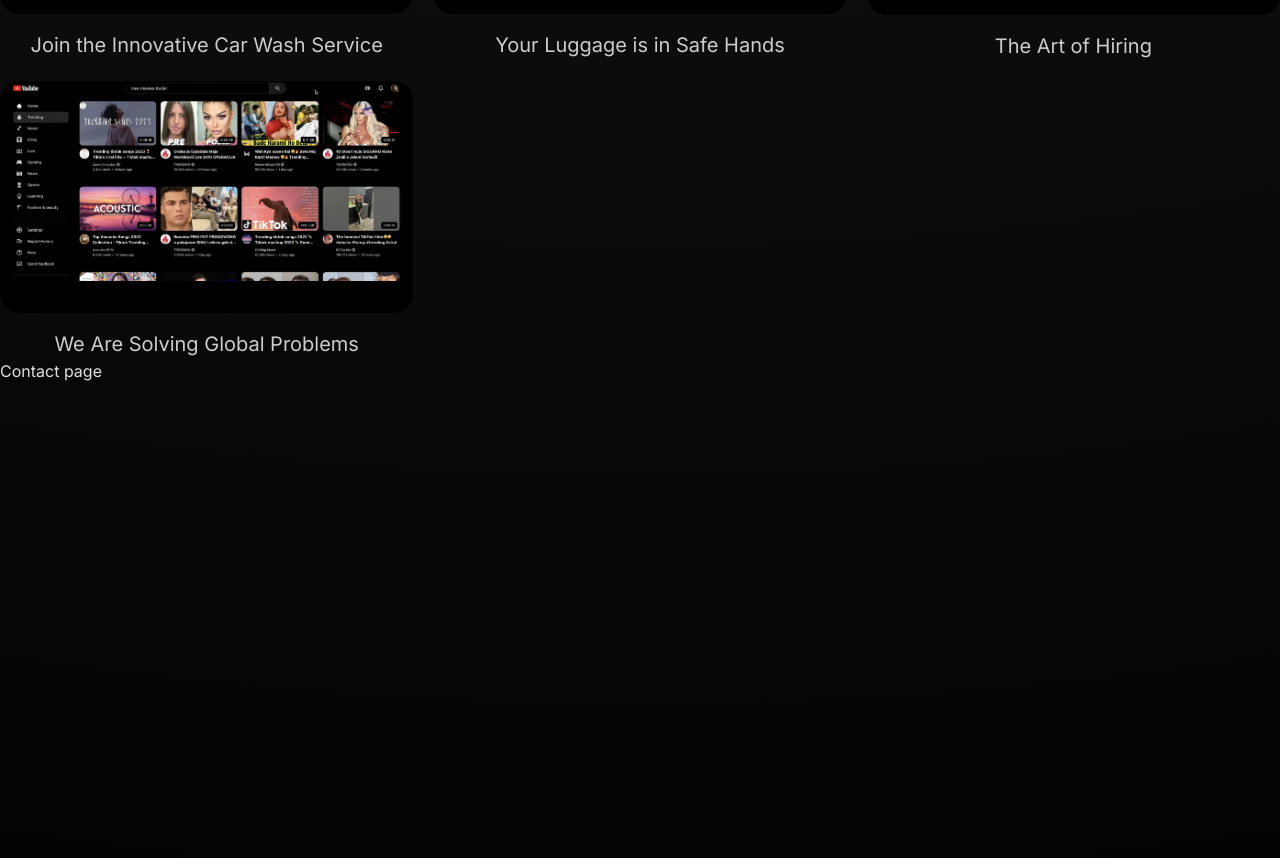
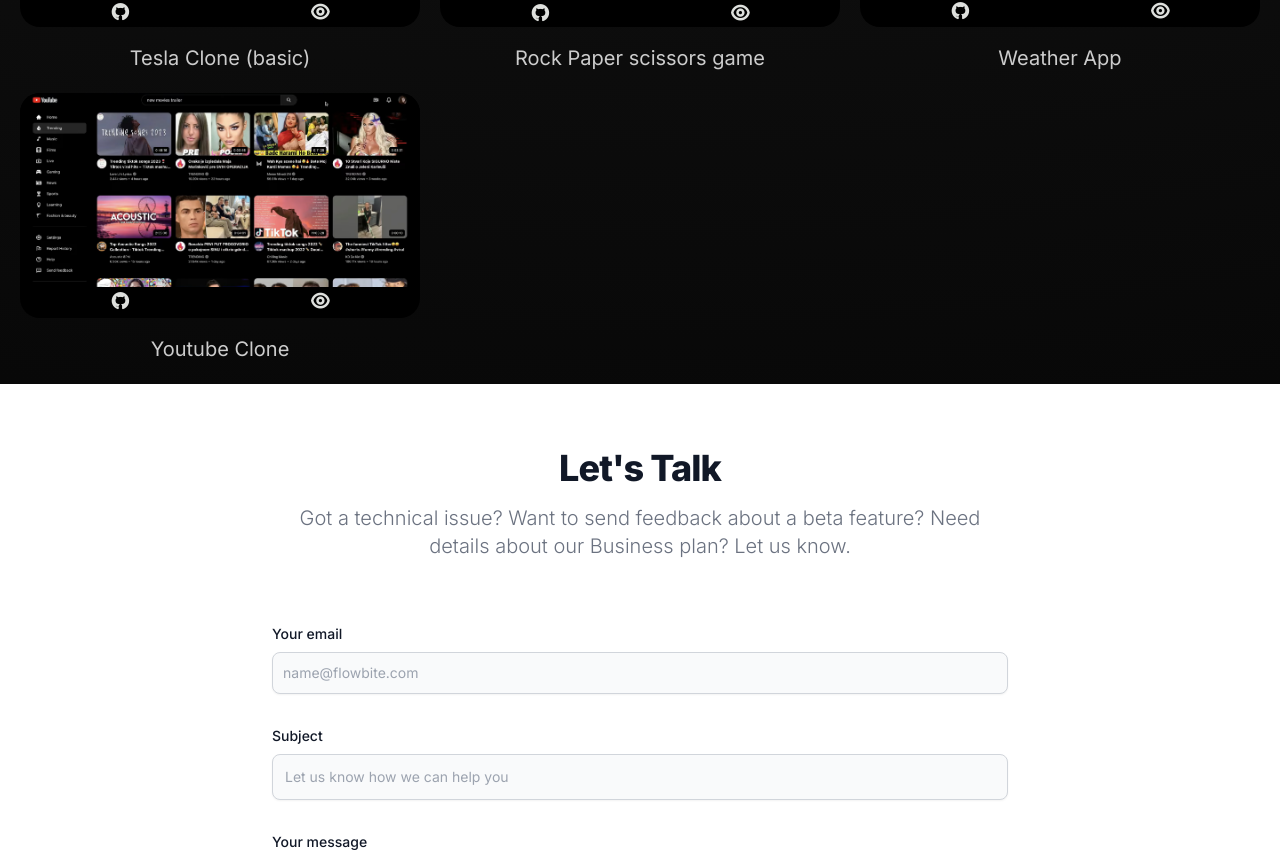
Before and after one commit to Mohit76655/Portfolio-Next, a Next.js app: page / in a window 1280 px wide. Shown: the part 2339-3197 px from the top of the page. Built offline with nearby package versions, Linux system fonts and the light colour scheme.

Commit message:
Project Section bug fix

```diff
--- a/src/app/contact/page.jsx
+++ b/src/app/contact/page.jsx
@@ -1,7 +1,71 @@
 import React from "react";
 
 const Contact = () => {
-  return <div className=" min-h-screen">Contact page</div>;
+  return (
+    <section class="bg-white dark:bg-transparent">
+      <div class="py-8 lg:py-16 px-4 mx-auto max-w-screen-md">
+        <h2 class="mb-4 text-4xl tracking-tight font-extrabold text-center text-gray-900 dark:text-white">
+          Let's Talk
+        </h2>
+        <p class="mb-8 lg:mb-16 font-light text-center text-gray-500 dark:text-gray-400 sm:text-xl">
+          Got a technical issue? Want to send feedback about a beta feature?
+          Need details about our Business plan? Let us know.
+        </p>
+        <form action="#" class="space-y-8">
+          <div>
+            <label
+              for="email"
+              class="block mb-2 text-sm font-medium text-gray-900 dark:text-gray-300"
+            >
+              Your email
+            </label>
+            <input
+              type="email"
+              id="email"
+              class="shadow-sm bg-gray-50 border border-gray-300 text-gray-900 text-sm rounded-lg focus:ring-primary-500 focus:border-primary-500 block w-full p-2.5 dark:bg-gray-700 dark:border-gray-600 dark:placeholder-gray-400 dark:text-white dark:focus:ring-primary-500 dark:focus:border-primary-500 dark:shadow-sm-light"
+              placeholder="name@flowbite.com"
+              required
+            />
+          </div>
+          <div>
+            <label
+              for="subject"
+              class="block mb-2 text-sm font-medium text-gray-900 dark:text-gray-300"
+            >
+              Subject
+            </label>
+            <input
+              type="text"
+              id="subject"
+              class="block p-3 w-full text-sm text-gray-900 bg-gray-50 rounded-lg border border-gray-300 shadow-sm focus:ring-primary-500 focus:border-primary-500 dark:bg-gray-700 dark:border-gray-600 dark:placeholder-gray-400 dark:text-white dark:focus:ring-primary-500 dark:focus:border-primary-500 dark:shadow-sm-light"
+              placeholder="Let us know how we can help you"
+              required
+            />
+          </div>
+          <div class="sm:col-span-2">
+            <label
+              for="message"
+              class="block mb-2 text-sm font-medium text-gray-900 dark:text-gray-400"
+            >
+              Your message
+            </label>
+            <textarea
+              id="message"
+              rows="6"
+              class="block p-2.5 w-full text-sm text-gray-900 bg-gray-50 rounded-lg shadow-sm border border-gray-300 focus:ring-primary-500 focus:border-primary-500 dark:bg-gray-700 dark:border-gray-600 dark:placeholder-gray-400 dark:text-white dark:focus:ring-primary-500 dark:focus:border-primary-500"
+              placeholder="Leave a comment..."
+            ></textarea>
+          </div>
+          <button
+            type="submit"
+            class="py-3 px-5 text-sm font-medium text-center text-white rounded-lg bg-primary-700 sm:w-fit hover:bg-primary-800 focus:ring-4 focus:outline-none focus:ring-primary-300 dark:bg-primary-600 dark:hover:bg-primary-700 dark:focus:ring-primary-800"
+          >
+            Send message
+          </button>
+        </form>
+      </div>
+    </section>
+  );
 };
 
 export default Contact;
--- a/src/app/portfolio/data.js
+++ b/src/app/portfolio/data.js
@@ -8,8 +8,8 @@
     id: "dashboard",
   },
   {
-    name: "Mobile App",
-    id: "mobile-app",
+    name: "Web App",
+    id: "web-app",
   },
   {
     name: "Website",
@@ -19,23 +19,31 @@
 
 export const projects = [
   {
-    name: "Join the Innovative Car Wash Service",
+    name: "Tesla Clone (basic)",
+    live: "",
+    github: "",
     url: "./tesla.png",
-    tags: ["dashboard", "mobile-app"],
+    tags: ["web-app"],
   },
   {
-    name: "Your Luggage is in Safe Hands",
+    name: "Rock Paper scissors game",
+    live: "",
+    github: "",
     url: "./Rock_Paper.png",
-    tags: ["dashboard", "website"],
+    tags: ["website"],
   },
   {
-    name: "The Art of Hiring",
+    name: "Weather App",
+    live: "",
+    github: "",
     url: "./Weather_App.png",
-    tags: ["mobile-app"],
+    tags: ["web-app", "website"],
   },
   {
-    name: "We Are Solving Global Problems",
+    name: "Youtube Clone",
+    live: "",
+    github: "",
     url: "./youtube.png",
-    tags: ["mobile-app"],
+    tags: ["web-app"],
   },
 ];
--- a/src/app/portfolio/page.jsx
+++ b/src/app/portfolio/page.jsx
@@ -50,15 +50,25 @@
       {/* FILTER TAGS END */}
 
       {/* PROJECTS GRID START */}
-      <div className="grid grid-cols-1 md:grid-cols-3 gap-5">
+      <div className="grid grid-cols-1 md:grid-cols-3 gap-5 p-5">
         {projectData.map((item, index) => {
           return (
-            <Div key={index} className="flex flex-col gap-4 cursor-pointer">
+            <Div key={index} className="flex flex-col gap-4">
               <div className="bg-black rounded-[20px] aspect-video overflow-hidden">
-                <img
-                  src={item.url}
-                  className="transition-transform hover: hover:duration-2500 ease-linear"
-                />
+                <a href="">
+                  <img
+                    src={item.url}
+                    className="transition-transform hover: hover:duration-2500 ease-linear"
+                  />
+                </a>
+                <div className="z-10 flex justify-around text-xl font-bold">
+                  <a href="">
+                    <i class="ri-github-fill"></i>
+                  </a>
+                  <a href="">
+                    <i class="ri-eye-line"> </i>
+                  </a>
+                </div>
               </div>
               <div className="text-[20px] 2xl:text-[24px] text-[#CCCCCC] text-center">
                 {item.name}
--- a/src/components/About.jsx
+++ b/src/components/About.jsx
@@ -29,7 +29,7 @@
         <a
           href=""
           download="CV"
-          className=" bg-neutral-800 px-5 py-2 rounded-2xl text-neutral-200 hover:shadow-neutral-300 shadow-md transition-all ease-in"
+          className=" bg-neutral-800 px-5 py-2 rounded-2xl text-neutral-200 hover:shadow-[#EFB946] shadow-md transition-all ease-in"
         >
           <i className="ri-download-line"></i> Download CV
         </a>
```
